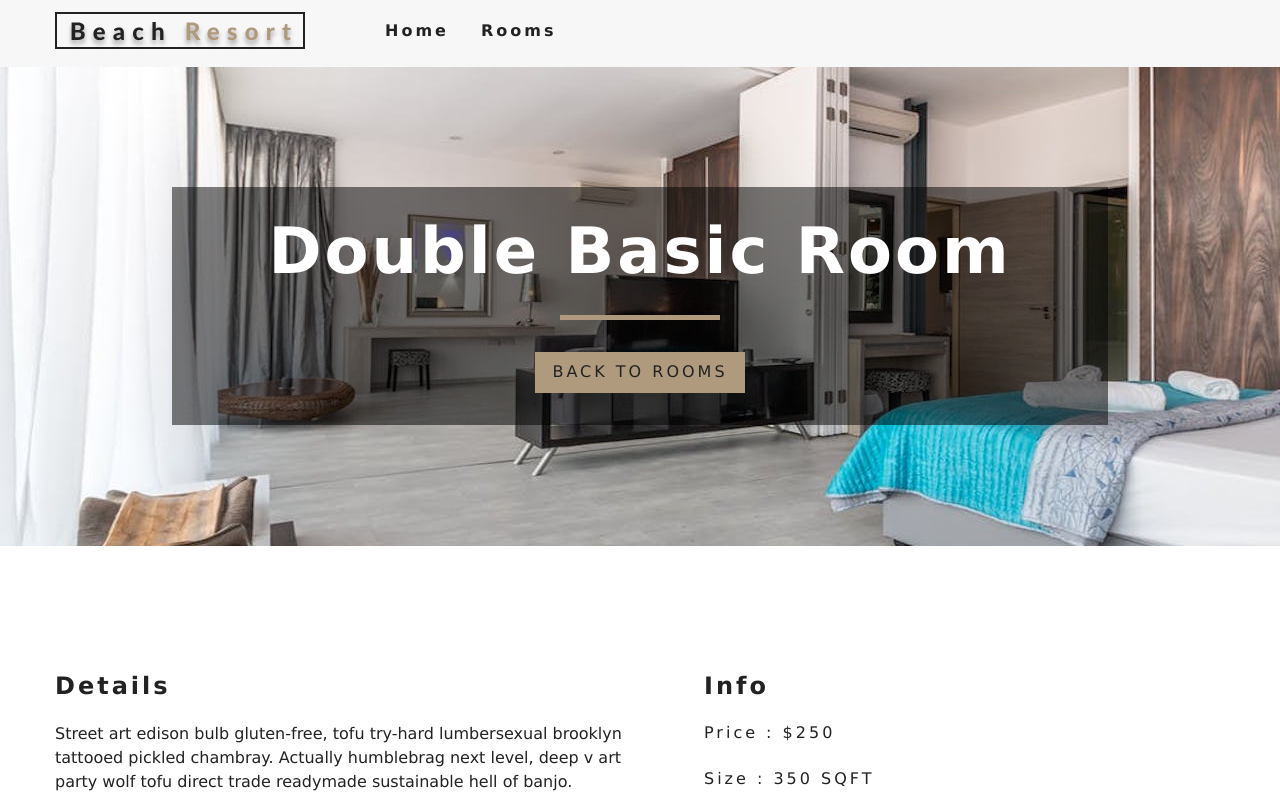
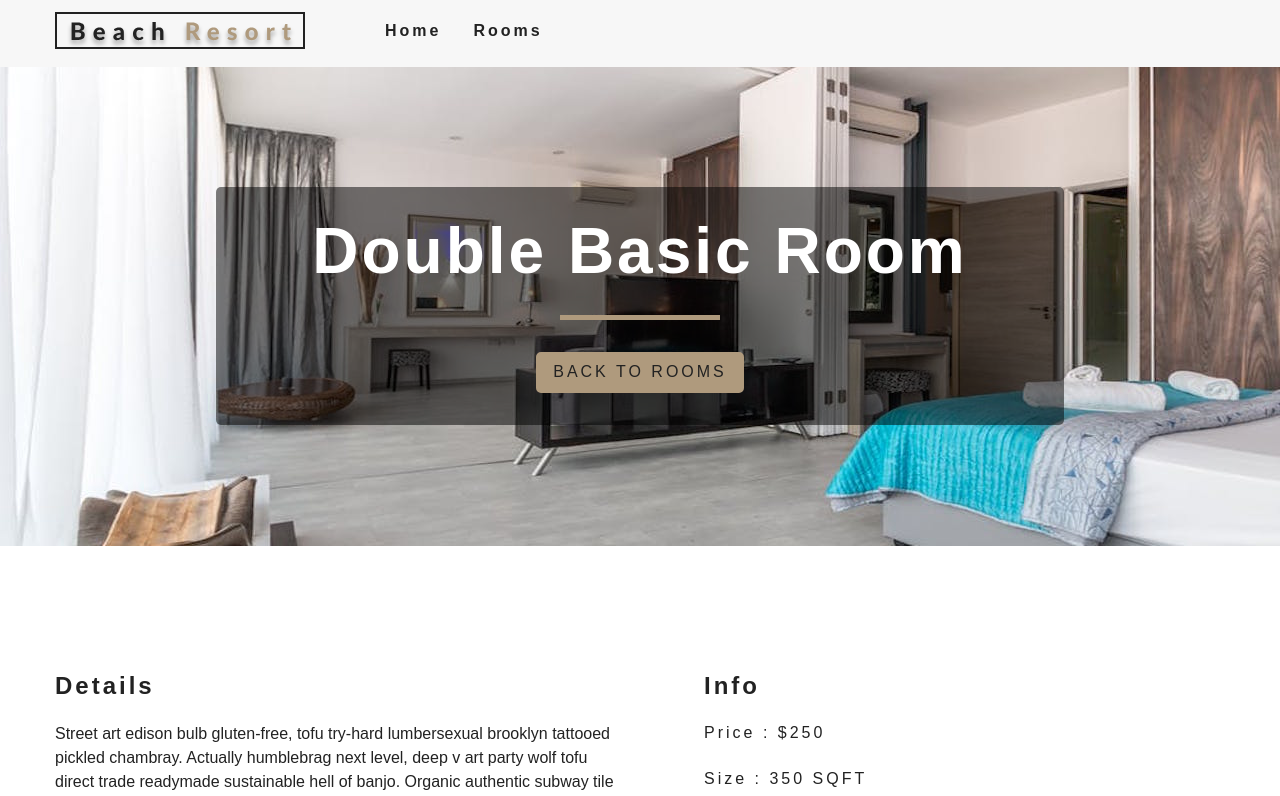
Before and after one commit to xurshedergashboyev/beach-resort, a React (Create React App) app: page /rooms/double-basic in a window 1280 px wide. Shown: the top 796 px of the page. Built offline with nearby package versions, Linux system fonts and the light colour scheme.

Commit message:
Beach Resort

```diff
--- a/package.json
+++ b/package.json
@@ -6,6 +6,7 @@
     "@testing-library/jest-dom": "^5.11.5",
     "@testing-library/react": "^11.1.1",
     "@testing-library/user-event": "^12.2.0",
+    "contentful": "^7.14.13",
     "react": "^17.0.1",
     "react-dom": "^17.0.1",
     "react-icons": "^3.11.0",
--- a/src/App.css
+++ b/src/App.css
@@ -1,3 +1,8 @@
+
+@import url('https://fonts.googleapis.com/css2?family=Manjari&display=swap');
+
+
+
 * {
   margin: 0;
   padding: 0;
@@ -20,7 +25,7 @@
   padding-top: 66px;
   color: var(--mainBlack);
   background: var(--mainWhite);
-  font-family: Verdana, Geneva, Tahoma, sans-serif;
+  font-family: 'Hind siliguri', sans-serif;
   line-height: 1.4;
 }
 h1 {
@@ -64,6 +69,7 @@
   transition: var(--mainTransition);
   text-transform: uppercase;
   cursor: pointer;
+  border-radius: 5px;
 }
 .btn-primary:hover {
   background: transparent;
@@ -178,6 +184,7 @@
   text-align: center;
   text-transform: capitalize;
   letter-spacing: var(--mainSpacing);
+  border-radius: 5px;
 }
 .banner h1 {
   font-size: 2.5rem;
@@ -371,6 +378,7 @@
   grid-template-columns: repeat(auto-fit, minmax(350px, 1fr));
   grid-row-gap: 2rem;
   grid-column-gap: 50px;
+
 }
 .single-room-images img {
   width: 100%;
--- a/src/components/RoomsContainer.js
+++ b/src/components/RoomsContainer.js
@@ -3,6 +3,7 @@
 import RoomList from './RoomList'
 import {RoomConsumer} from '../context'
 import Loading from './Loading'
+
 
 
 export default function RoomsContainer() {
@@ -19,6 +20,7 @@
                         <>
                             <RoomsFilter rooms={rooms}/>
                             <RoomList rooms={sortedRooms}/>
+
                         </>
                     )
                 }}
```
Also changed, not shown: 1 other file (tests, documents, lock files or other folders).
